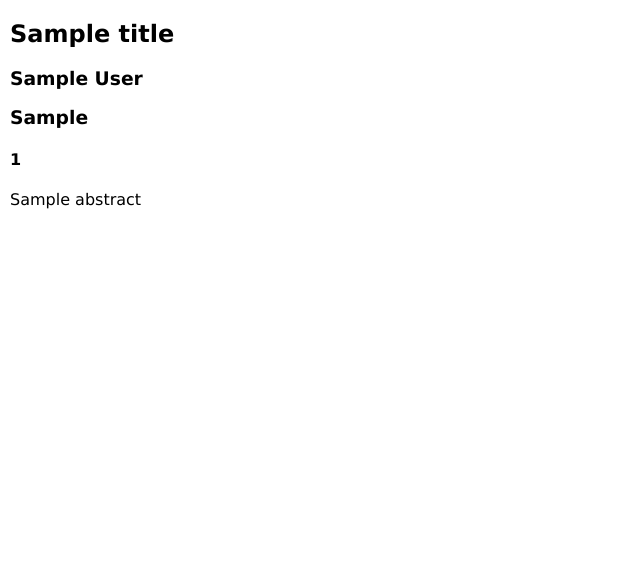
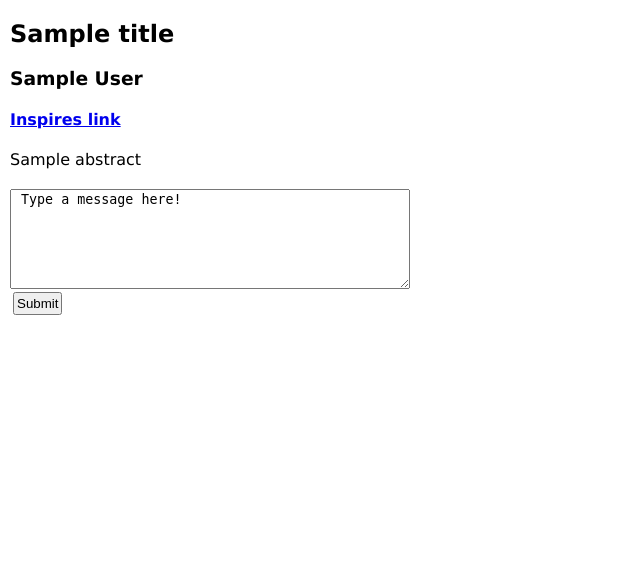
Before and after one commit to markharley/anarxiv_thebeginning, a Django app: template anarxiv/anarxiv_app/templates/paper.html in a window 1280 px wide. Shown: the part 139-727 px from the top of the page, without its empty margins (0-640 px from the left). Run offline with Django 3.2, Linux system fonts and the light colour scheme; the template is opened without the code that fills it: most values are stand-ins (such as "Sample title", 1, 10 or a date in 2020); some libraries are stand-ins or nearby versions.

Commit message:
Started work on the message system - need to think about how to store messages

```diff
--- a/anarxiv/anarxiv_app/models.py
+++ b/anarxiv/anarxiv_app/models.py
@@ -8,3 +8,4 @@ class Paper(models.Model):
     abstract = models.TextField()
     # journal_ref = models.CharField(max_length=200)
     recordID = models.CharField(max_length = 100, default = '0')
+    messages = models.TextField(default = "")
--- /dev/null
+++ b/anarxiv/anarxiv_app/static/css/paper.css
@@ -0,0 +1,27 @@
+.message{
+	background-color: rgba(0,0,255,0.3);
+
+}
+
+
+#messageApend {
+
+	position: relative;
+	top:50px;
+    overflow:scroll;
+    max-height :470px;
+}
+
+#messageBox {
+	position: relative;
+	top: 20px;
+	height: 100px;
+	width: 400px;
+
+}
+
+#searchbutton{
+	position:relative;
+	top:20px;
+
+}
--- /dev/null
+++ b/anarxiv/anarxiv_app/templates/message.html
@@ -0,0 +1,5 @@
+<div class="message">
+<div id="result">
+	{{ message  }}
+</div>
+</div>
--- a/anarxiv/anarxiv_app/templates/paper.html
+++ b/anarxiv/anarxiv_app/templates/paper.html
@@ -7,6 +7,7 @@
 	</title>
 
 	<link rel="stylesheet" href="{% static 'css/home.css' %}">
+	<link rel="stylesheet" href="{% static 'css/paper.css' %}">
 	<script src="https://ajax.googleapis.com/ajax/libs/jquery/1.11.1/jquery.min.js"></script>
 	<script type="text/javascript" src="{% static 'js/home.js' %}"></script>
 </head>
@@ -22,12 +23,69 @@
 
 		<div id = "content">
 
-		<h2> {{title}} </h2>
-		<h3> {{authors}} </h3>
-		<h3> {{journal_ref}} </h3>
-		<h4> {{paperID}} </h4>
-		<div> {{abstract}} <div>
+		<h2> {{ title }} </h2>
+		<h3> {{ authors }} </h3>
+		<a href= "https://inspirehep.net/record/{{ paperID }}"><h4> Inspires link </h4> </a>
+		<div> {{ abstract }} <div>
 
+
+		<textarea rows="4" cols="50"id="messageBox"> Type a message here! </textarea> <br>
+		<button type="button" onclick="messageSubmitted()" id = "searchButton">Submit</button>
+
+		<div id = "messageApend"> </div>
+
+
+
+
+		<script type="text/javascript">
+		$(document).ready(
+
+
+
+			$.ajax({
+		         	type: "POST",
+		           	url: "../messagerequest/",
+		           	data: {'id': {{ paperID }} },
+		           	datatype: "JSON",
+
+
+		           	success: function(data){
+		           		$('#messageApend').append(data['message']);
+		           	}
+
+		           	})
+
+			);
+
+
+		</script>
+
+
+
+
+		 <script type = "text/javascript">
+
+				function messageSubmitted() {
+
+					var message = document.getElementById("messageBox").value;
+
+		 			$.ajax({
+		         	type: "POST",
+		           	url: "../messagesubmission/",
+		           	data: {'message':message, 'id': {{ paperID }} },
+		           	datatype: "JSON",
+
+		           	success: function(data) {
+
+	           			$('#messageApend').append(data['messageHTML']);
+
+			            }
+
+			         	});
+
+					};
+
+			</script>
 
 
 
--- a/anarxiv/anarxiv_app/urls.py
+++ b/anarxiv/anarxiv_app/urls.py
@@ -3,8 +3,15 @@ from django.conf.urls import url
 from . import views
 
 urlpatterns = [
+	url(r'^result/messagesubmission/$', views.messageSubmission, name='messageSubmission'),
+
+	url(r'^result/messagerequest/$', views.getMessages, name='getMessages'),
+
 	url(r'^search/(?P<surname>\w{0,10})/$', views.search, name='search'),
+
 	url(r'^subanarxiv/(?P<area>[a-zA-Z0-9._-]+)/$', views.subanarxiv, name='subanarxiv'),
+
 	url(r'^result/(?P<paperID>[a-zA-Z0-9._-]+)/$', views.paperdisplay, name='paperdisplay'),
+
     url(r'^$', views.home, name='home'),
 ]
```
Also changed, not shown: anarxiv/anarxiv_app/views.py (+42 -0 lines), anarxiv/anarxiv_app/migrations/0006_paper_messages.py (added), anarxiv/db.sqlite3.
